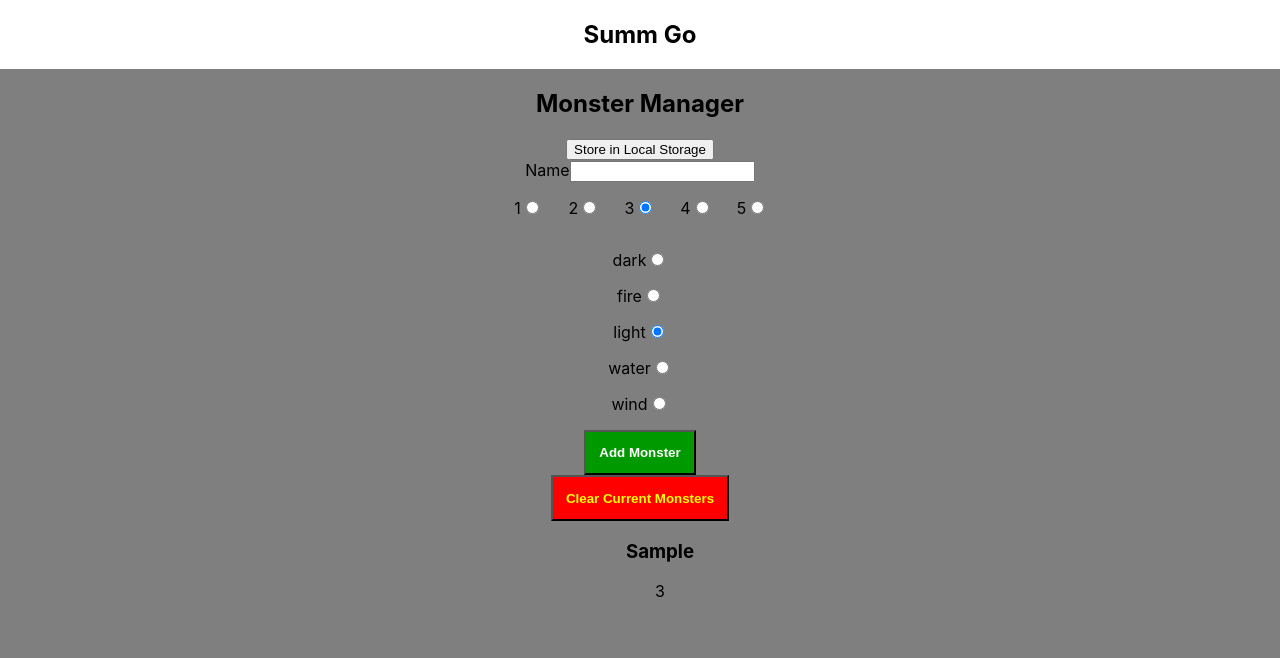
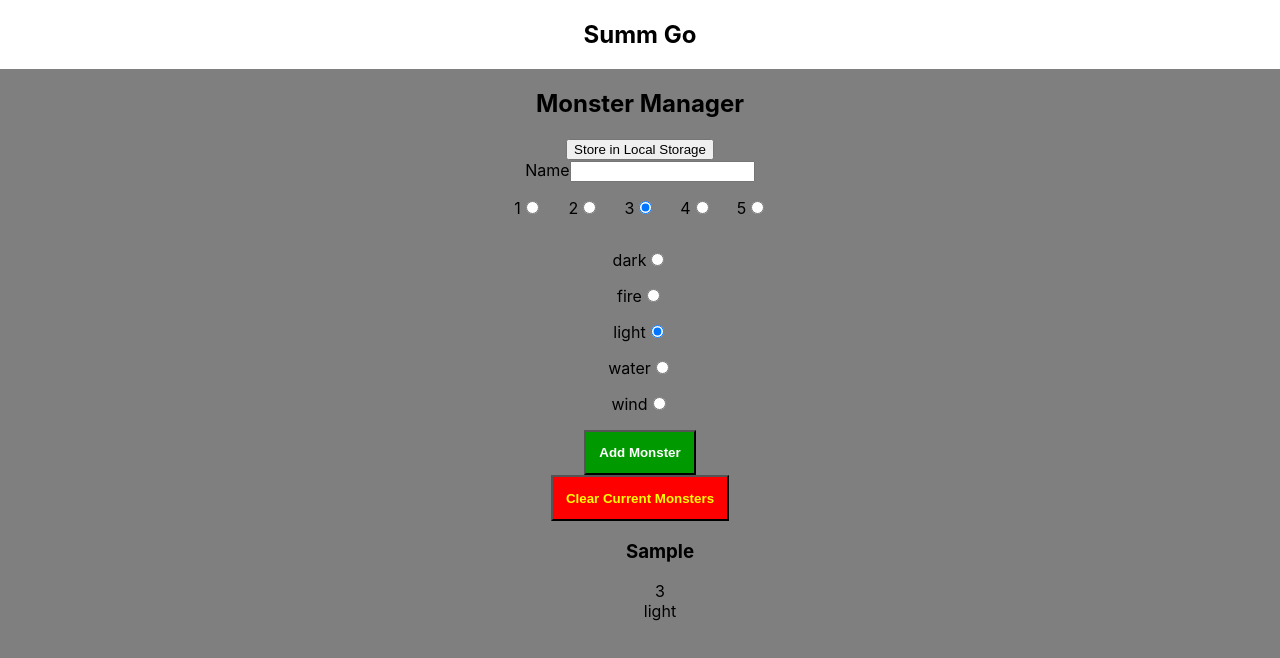
Before and after one commit to Wolven531/summ-go, a React (Create React App) app: page / in a window 1280 px wide. Both pictures are taken after typing "Sample" into the empty fields and a click on the input "Add Monster". Shown: the top 658 px of the page. Built offline with nearby package versions, Linux system fonts and the light colour scheme.

Commit message:
Update MonsterDisplay with element

```diff
--- a/src/MonsterDisplay/MonsterDisplay.js
+++ b/src/MonsterDisplay/MonsterDisplay.js
@@ -5,8 +5,11 @@ import * as React from 'react'
 const MonsterDisplay = ({ monster }) => (
 	<article className="monster-display">
 		<h3>{monster.name}</h3>
-		<section>
+		<section className="monster-stars">
 			{monster.stars}
+		</section>
+		<section className="monster-element">
+			{monster.element}
 		</section>
 	</article>
 )
```
